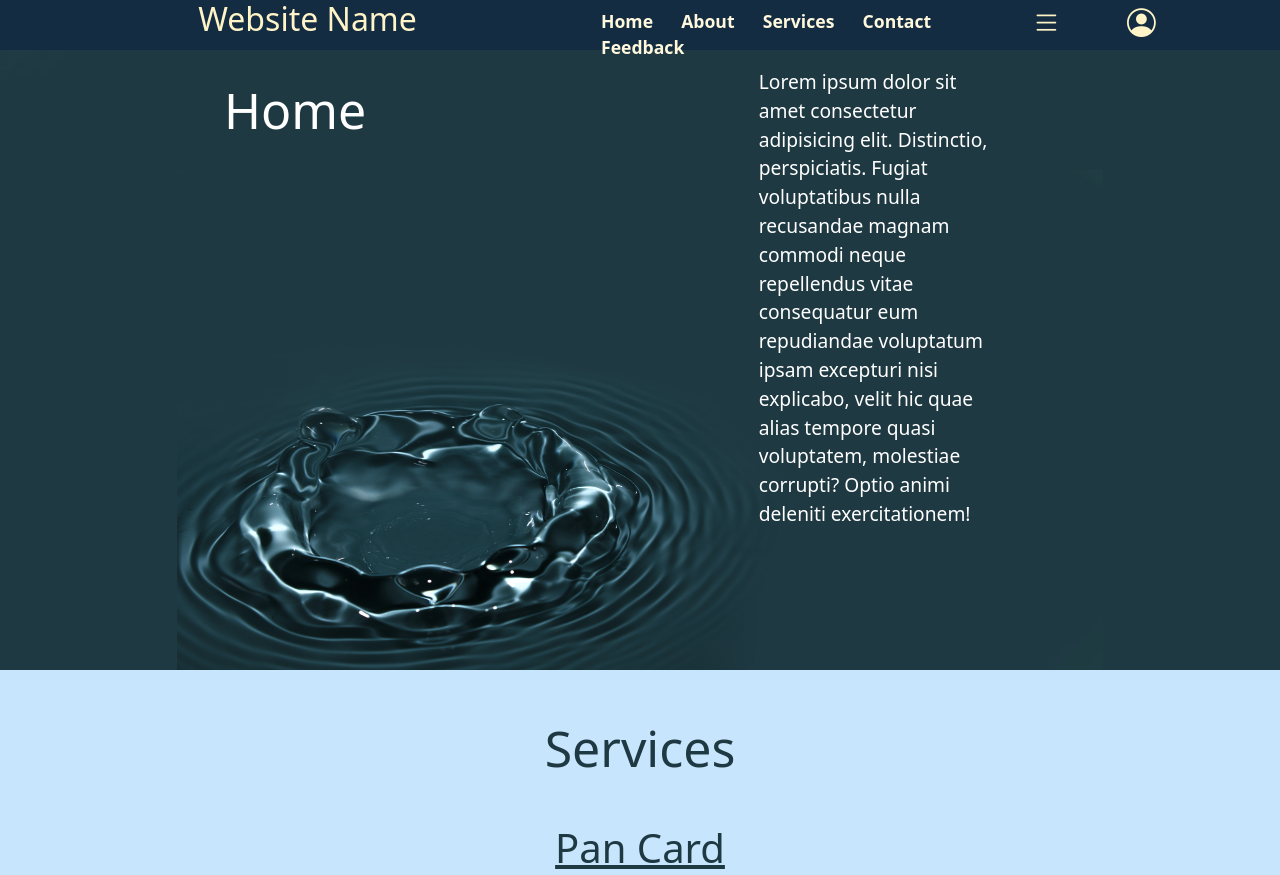
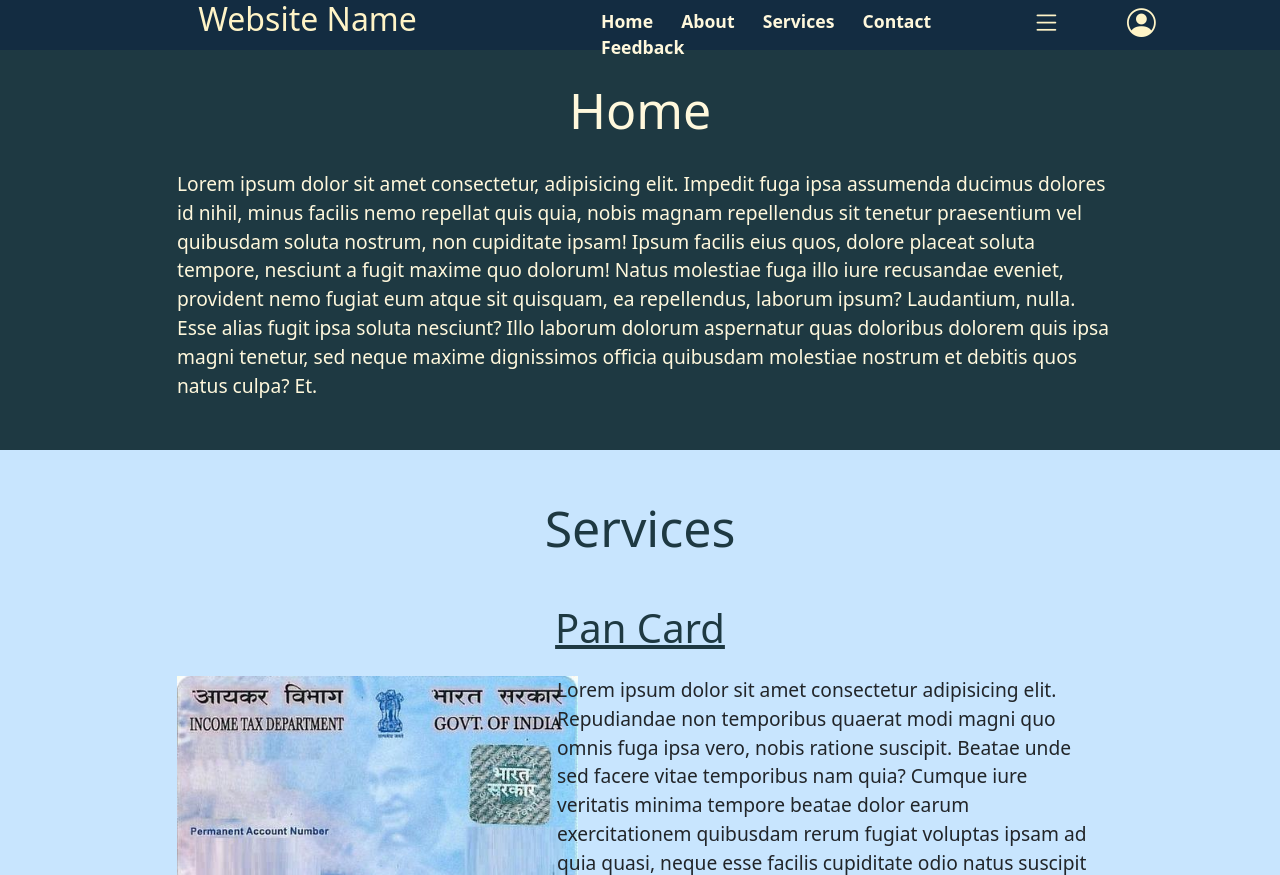
Before and after one commit to Nachiket008-pg/sarang-site, a plain HTML site: page index.html in a window 1280 px wide. Shown: the top 875 px of the page. Drawn offline with nearby package versions, Linux system fonts and the light colour scheme.

Commit message:
first commit

```diff
--- a/index.html
+++ b/index.html
@@ -47,12 +47,11 @@
 
     <!-- Intro Part -->
     <div id="home">
-        <div class="container">
+        <div class="container" style="height: 400px;">
             <div class="row buddy">
                 <div class="col-10 offset-1 position-relative">
-                    <h2 style="color: #fff; margin: 30px 47px;" class="main-h2">Home</h2>
-                    <img src="images/home.jpg" height="500px" width="100%" alt="">
-                    <p class="centered">Lorem ipsum dolor sit amet consectetur adipisicing elit. Distinctio, perspiciatis. Fugiat voluptatibus nulla recusandae magnam commodi neque repellendus vitae consequatur eum repudiandae voluptatum ipsam excepturi nisi explicabo, velit hic quae alias tempore quasi voluptatem, molestiae corrupti? Optio animi deleniti exercitationem!</p>
+                    <h2 style="color: #fff8dc; margin: 30px 47px;" class="main-h2 text-center">Home</h2>
+                    <p class="centered">Lorem ipsum dolor sit amet consectetur, adipisicing elit. Impedit fuga ipsa assumenda ducimus dolores id nihil, minus facilis nemo repellat quis quia, nobis magnam repellendus sit tenetur praesentium vel quibusdam soluta nostrum, non cupiditate ipsam! Ipsum facilis eius quos, dolore placeat soluta tempore, nesciunt a fugit maxime quo dolorum! Natus molestiae fuga illo iure recusandae eveniet, provident nemo fugiat eum atque sit quisquam, ea repellendus, laborum ipsum? Laudantium, nulla. Esse alias fugit ipsa soluta nesciunt? Illo laborum dolorum aspernatur quas doloribus dolorem quis ipsa magni tenetur, sed neque maxime dignissimos officia quibusdam molestiae nostrum et debitis quos natus culpa? Et.</p>
                 </div>
             </div>
         </div>
--- a/style.css
+++ b/style.css
@@ -36,7 +36,7 @@ li a:hover{
 }
 
 #home{
-    background-image: url(images/home.jpg);
+    background-color: #1E3942;
 }
 
 .cont-para{
@@ -44,12 +44,9 @@ li a:hover{
     font-size: 1.2em;
 }
 .centered {
-    color: #fff;
+    color: #fff8dc;
     position: absolute;
     font-size: 1.2em;
-    top: 40%;
-    left: 75%;
-    transform: translate(-50%, -50%);
 }
 
 .contact{
```
